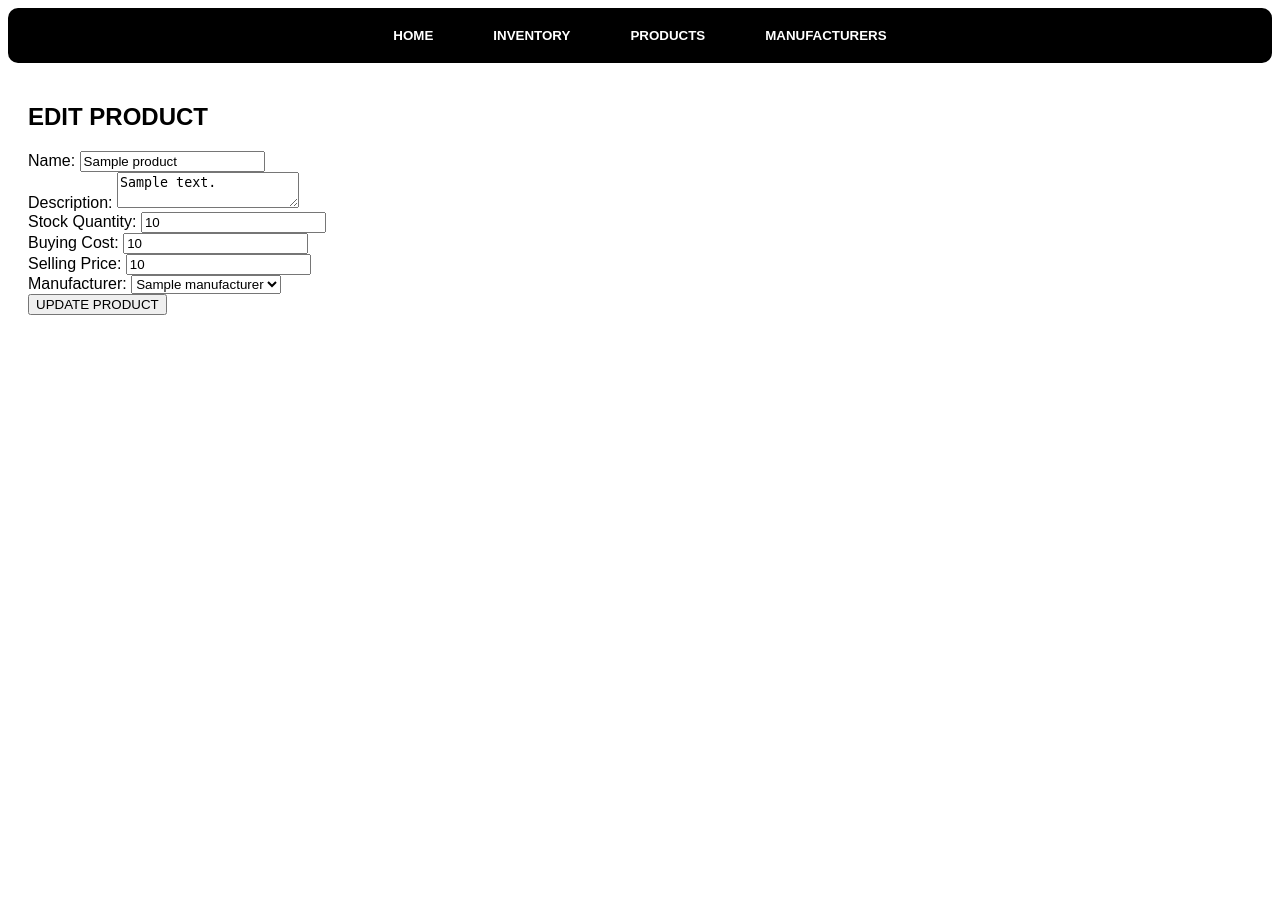
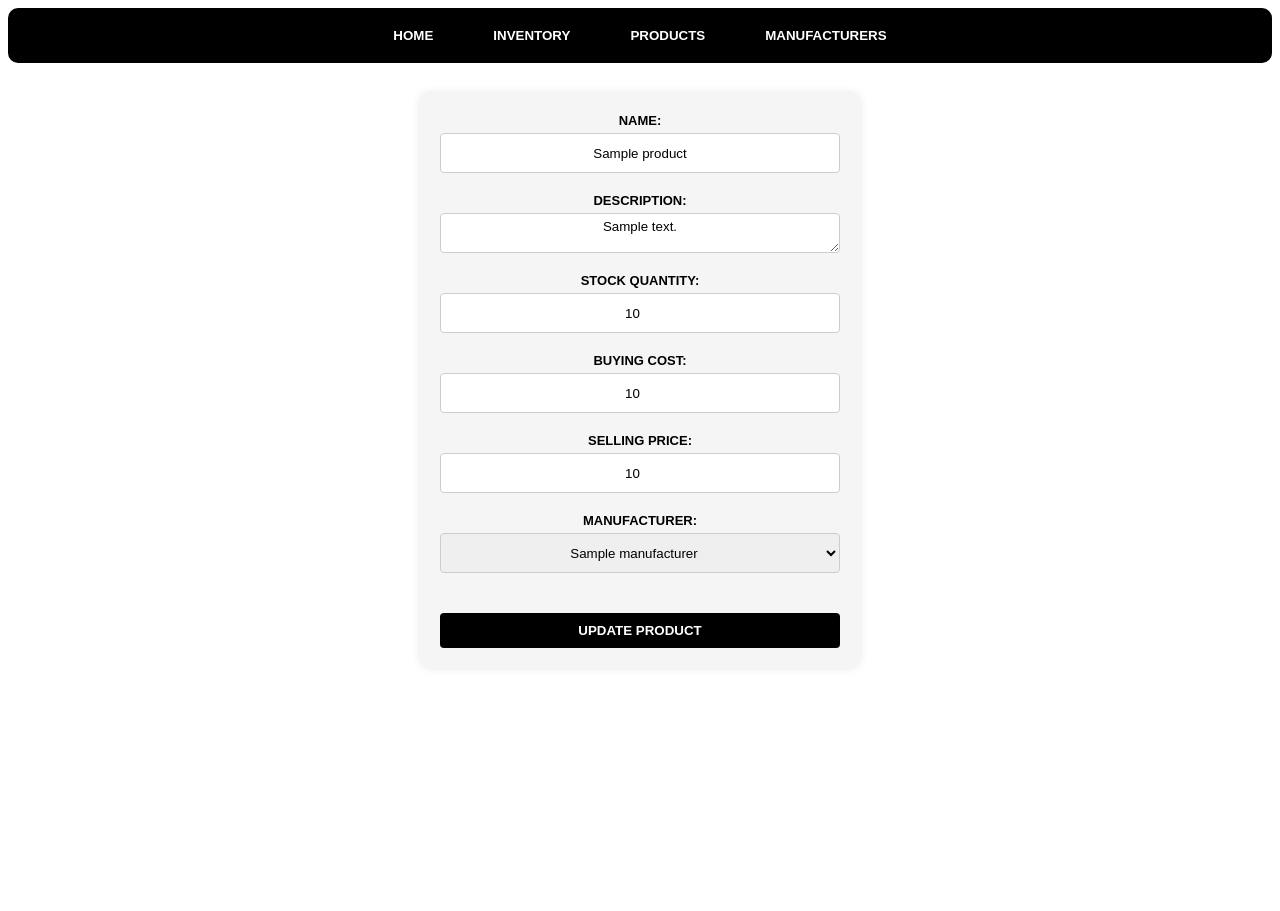
Before and after one commit to SOLARIS-VI/DroneInventory, a Flask app: template templates/inventory/edit.html in a window 1280 px wide. Before the commit the page ends 315 px from the top, so only its background shows below. Run offline with Flask 3, Linux system fonts and the light colour scheme; the template is opened without the code that fills it: most values are stand-ins (such as "Sample title", 1, 10 or a date in 2020).

Commit message:
final_python_project

```diff
--- a/static/styles.css
+++ b/static/styles.css
@@ -145,142 +115,50 @@ img {
   width: 210px;
 }
 
-.add-product-form button[type="submit"],
-.inventory-table .delete-button,
-.inventory-table .view-button,
-.inventory-table .edit-button {
-  width: 150px;
-  margin-top: 10px;
-  background-color: black;
-  color: white;
-  border: none;
-  padding: 10px;
-  border-radius: 4px;
-}
-
-/* Inventory table buttons */
-.inventory-table .delete-button {
-  width: 100px;
-  height: 40px; /* Set the desired height for the buttons */
-  margin-right: 10px;
-  margin-left: 10px;
-  margin-top: 10px;
-  margin-bottom: 10px;
-  background-color:  rgb(222, 9, 9);
-  color: white;
-  border: none;
-  padding: 10px;
-  text-decoration: none; /* Add text-decoration: none to remove underline */
-}
-
-.inventory-table .view-button,
-.inventory-table .edit-button {
-  width: 100px;
-  height: 40px; /* Set the desired height for the buttons */
-  margin-right: 10px;
-  margin-left: 10px;
-  margin-top: 10px;
-  margin-bottom: 10px;
-  background-color: black;
-  color: white;
-  border: none;
-  padding: 10px;
-  text-decoration: none; /* Add text-decoration: none to remove underline */
-}
-
-.inventory-table .delete-button:hover {
-  background-color: rgb(102, 99, 99); /* Update the background color on hover if desired */
-}
-
-.inventory-table .view-button:hover,
-.inventory-table .edit-button:hover {
-  background-color: rgb(222, 9, 9); /* Update the background color on hover if desired */
-}
-
-/* Inventory table edits */
-.inventory-table th,
-.inventory-table td {
-  padding: 10px;
-  padding-bottom: 10px;
-  text-align: center;
-}
-
-.inventory-table th {
-  background-color: #ffffff;
-  color: rgb(0, 0, 0);
-  font-size: small;
-}
-
-.inventory-table .view-button,
-.inventory-table .edit-button {
-  font-size: 14px; /* Adjust the desired font size */
-}
-
-/* Edit and View Product Pages */
-.edit-product-button,
-.view-product-button {
-  width: 150px;
-  height: 40px;
-  margin-top: 10px;
-  background-color: #000000;
-  color: white;
-  border: none;
-  padding: 10px;
-  border-radius: 4px;
-  font-weight: bold;
-  cursor: pointer;
-  transition: background-color 0.3s ease;
-  align-content: center;
-}
-
-.edit-product-button:hover,
-.view-product-button:hover {
-  background-color: rgb(222, 9, 9);
-}
-
-
-/* Add Product Form edits */
-
 .add-product-form {
   max-width: 400px;
-  margin: 20px auto; /* Add margin to the top and bottom */
+  margin: 20px auto;
   padding: 20px;
   background-color: #f5f5f5;
   border-radius: 10px;
   box-shadow: 0 0 10px rgba(0, 0, 0, 0.1);
-  text-align: center; /* Center align the form */
+  text-align: center;
 }
 
 .add-product-form .form-row {
   display: flex;
-  flex-direction: column; /* Align the label and input in a column */
-  align-items: center; /* Center align the label and input */
+  flex-direction: column;
+  align-items: center;
   margin-bottom: 20px;
-  width: 100%; /* Make the form row full width */
 }
 
 .add-product-form label {
-  width: 100%; /* Make the label full width */
-  text-align: center; /* Center align the label text */
-  margin-bottom: 5px; /* Add some spacing between the label and input */
-  font-weight: bold; /* Add font weight to the label */
+  width: 100%;
+  text-align: center;
+  margin-bottom: 5px;
+  font-weight: bold;
   font-size: small;
-  text-transform: uppercase; /* Capitalize the label text */
+  text-transform: uppercase;
 }
+
+/* ........................................................................................... */
+
+/* Product Page Form */
 
 .add-product-form input,
 .add-product-form select,
 .add-product-form textarea {
-  width: calc(100% - 12px); /* Adjusted width to accommodate borders and padding */
-  height: 40px; /* Set a common height for input and select */
+  width: calc(100% - 12px);
+  height: 40px;
   padding: 5px;
   border: 1px solid #ccc;
   border-radius: 4px;
   box-sizing: border-box;
+  font-family: Arial, Helvetica, sans-serif;
 }
 
 .add-product-form button[type="submit"] {
-  width: 100%; /* Make the button full width */
+  width: 100%;
   margin-top: 20px;
   background-color: #000000;
   color: white;
@@ -300,7 +178,7 @@ img {
 .add-product-form textarea,
 .add-product-form select,
 .add-product-form input[type="text"] {
-  width: 100%; /* Make the input full width */
+  width: 100%;
 }
 
 .add-product-form input[type="checkbox"] {
@@ -323,9 +201,259 @@ img {
   margin-top: 5px;
 }
 
+/* ........................................................................................... */
+
+/* Edit Button Link > Update Product Destination Page */
+
+.add-product-form-container {
+  display: flex;
+  justify-content: center;
+  align-items: center;
+  height: 100vh;
+}
+
+.add-product-form {
+  max-width: 400px;
+  width: 100%;
+  padding: 20px;
+  background-color: #f5f5f5;
+  border-radius: 10px;
+  box-shadow: 0 0 10px rgba(0, 0, 0, 0.1);
+  text-align: center;
+}
+
+.add-product-form .form-row {
+  display: flex;
+  flex-direction: column;
+  align-items: center;
+  margin-bottom: 20px;
+  width: 400px;
+  height: 60px;
+}
+
+.add-product-form label {
+  width: 100%;
+  text-align: center;
+  margin-right: 0;
+}
+
+.add-product-form input,
+.add-product-form select,
+.add-product-form textarea {
+  width: 100%;
+  height: 30px;
+  padding: 5px;
+  border: 1px solid #ccc;
+  border-radius: 4px;
+}
+
+.add-product-form select {
+  width: 100%;
+}
+
+.add-product-form button[type="submit"] {
+  width: 100%;
+  margin-top: 20px;
+  background-color: #000000;
+  color: #ffffff;
+  border: none;
+  padding: 10px;
+  border-radius: 4px;
+  font-weight: bold;
+  cursor: pointer;
+  transition: background-color 0.3s ease;
+}
+
+.add-product-form button[type="submit"]:hover {
+  background-color: rgb(222, 9, 9);
+}
+
+.add-product-form input[type="text"],
+.add-product-form input[type="number"],
+.add-product-form select,
+.add-product-form textarea {
+  width: 100%;
+  height: 40px;
+  padding: 5px;
+  border: 1px solid #ccc;
+  border-radius: 4px;
+  box-sizing: border-box;
+}
+
+.add-product-form textarea {
+  height: 100px;
+}
+
+.add-product-form {
+  margin-top: 10px;
+  margin-bottom: auto;
+  display: flex;
+  flex-direction: column;
+  align-items: center;
+}
+
+.add-product-form input,
+.add-product-form select,
+.add-product-form textarea {
+  text-align: center;
+}
+
+.add-product-form button[type="submit"]:hover {
+  background-color: red;
+}
+
+/* ........................................................................................... */
+
+/* View Button Link > Edit Product Destination Page */
+
+/* Centered Details On Page */
+.centered .details {
+  list-style: none;
+  padding: 20px;
+  display: flex;
+  flex-direction: column;
+  justify-content: center;
+  min-height: 50vh; /* Change height to min-height */
+  border-radius: 10px;
+  box-sizing: border-box; /* Include padding in height calculation */
+  margin: 10px auto;
+  width: 400px; /* Set the desired width of the box */
+}
+
+/* Vertical Spacing of Text */
+.centered .details li {
+  margin-bottom: 20px;
+}
+
+/* Headings Above Details */
+.centered .details li strong {
+  display: block;
+  margin-bottom: 5px;
+}
+
+/* Edit Button */
+.centered .edit-link {
+  background-color: #000000;
+  border-radius: 4px;
+  padding: 10px;
+  color: #ffffff;
+  text-decoration: none;
+  font-weight: bold;
+  font-size: small;
+  position: relative;
+  width: 300px;
+}
+
+
+/* Hover Color > Hover Button */
+.centered .edit-link:hover {
+  background-color: red;
+}
+
+/* ........................................................................................... */
+
+/* Inventory Table */
+
+.container {
+  max-width: 1500px;
+  margin: 0 auto;
+  padding: 20px;
+}
+
+.inventory-table {
+  width: 100%;
+  border-collapse: collapse;
+}
+
+.inventory-table th,
+.inventory-table td {
+  padding: 10px;
+  text-align: center;
+  border-bottom: 1px solid #ccc;
+}
+
+.inventory-table th {
+  background-color: #000000;
+  color: white;
+  font-size: small;
+}
+
+.inventory-table td.actions {
+  display: flex;
+  justify-content: center;
+  gap: 10px;
+}
+
+/* Delete Button */
+.inventory-table .delete-button {
+  width: 100px;
+  height: 35px;
+  margin-right: 10px;
+  margin-left: 10px;
+  margin-top: 10px;
+  margin-bottom: 10px;
+  background-color: rgb(222, 9, 9);
+  color: white;
+  border: none;
+  border-radius: 4px;
+  padding: 10px;
+  text-decoration: none;
+}
+
+/* View & Edit Button */
+.inventory-table .view-button,
+.inventory-table .edit-button {
+  width: 100px;
+  height: 35px;
+  margin-right: 10px;
+  margin-left: 10px;
+  margin-top: 10px;
+  margin-bottom: 10px;
+  background-color: black;
+  color: white;
+  border: none;
+  border-radius: 4px;
+  padding: 10px;
+  text-decoration: none;
+}
+
+/* Hover Color > Delete Button */
+.inventory-table .delete-button:hover {
+  background-color: rgb(102, 99, 99);
+}
+
+/* Hover Color > View & Edit Buttons */
+.inventory-table .view-button:hover,
+.inventory-table .edit-button:hover {
+  background-color: rgb(222, 9, 9);
+}
+
+/* Selects The <th> Elements Within The "inventory-table" Class */
+/* Selects The <td> Elements Within The "inventory-table" Class */
+.inventory-table th,
+.inventory-table td {
+  padding: 10px;
+  padding-bottom: 10px;
+  text-align: center;
+}
+
+/* Remove The Table Headings Background Block Color */
+.inventory-table th {
+  background-color: #ffffff;
+  color: rgb(0, 0, 0);
+  font-size: small;
+}
+
+/* Font Size > View & Edit Buttons */
+.inventory-table .view-button,
+.inventory-table .edit-button {
+  font-size: 14px;
+}
+
+/* ........................................................................................... */
+
 /* Manufacturers Page */
 
-/* Manufacturers container */
 .manufacturers-container {
   max-width: 800px;
   margin: 0 auto;
--- a/templates/inventory/edit.html
+++ b/templates/inventory/edit.html
@@ -1,29 +1,29 @@
 {% extends "base.html" %}
 
 {% block content %}
-    <h2>EDIT PRODUCT</h2>
-    <form method="POST" action="/inventory/{{ product.id }}">
-        <div>
+    <div class="add-product-form-container">
+        <form class="add-product-form" method="POST" action="/inventory/{{ product.id }}">
+            <div class="form-row">
                 <label for="name">Name:</label>
                 <input type="text" id="name" name="name" value="{{ product.name }}" required>
             </div>
-        <div>
+            <div class="form-row">
                 <label for="description">Description:</label>
                 <textarea id="description" name="description" required>{{ product.description }}</textarea>
             </div>
-        <div>
+            <div class="form-row">
                 <label for="stock_quantity">Stock Quantity:</label>
                 <input type="number" id="stock_quantity" name="stock_quantity" value="{{ product.stock_quantity }}" required>
             </div>
-        <div>
+            <div class="form-row">
                 <label for="buying_cost">Buying Cost:</label>
                 <input type="number" step="0.01" id="buying_cost" name="buying_cost" value="{{ product.buying_cost }}" required>
             </div>
-        <div>
+            <div class="form-row">
                 <label for="selling_price">Selling Price:</label>
                 <input type="number" step="0.01" id="selling_price" name="selling_price" value="{{ product.selling_price }}" required>
             </div>
-        <div>
+            <div class="form-row">
                 <label for="manufacturer_id">Manufacturer:</label>
                 <select id="manufacturer_id" name="manufacturer_id" required>
                     {% for manufacturer in manufacturers %}
@@ -33,4 +33,5 @@
             </div>
             <button type="submit">UPDATE PRODUCT</button>
         </form>
+    </div>
 {% endblock %}
```
Also changed, not shown: other parts of static/styles.css (+19 -49 lines), templates/index.html (+4 -4 lines), templates/inventory/show.html (+22 -8 lines), 2 other files. Lines whose indentation alone changed are shown as unchanged.
